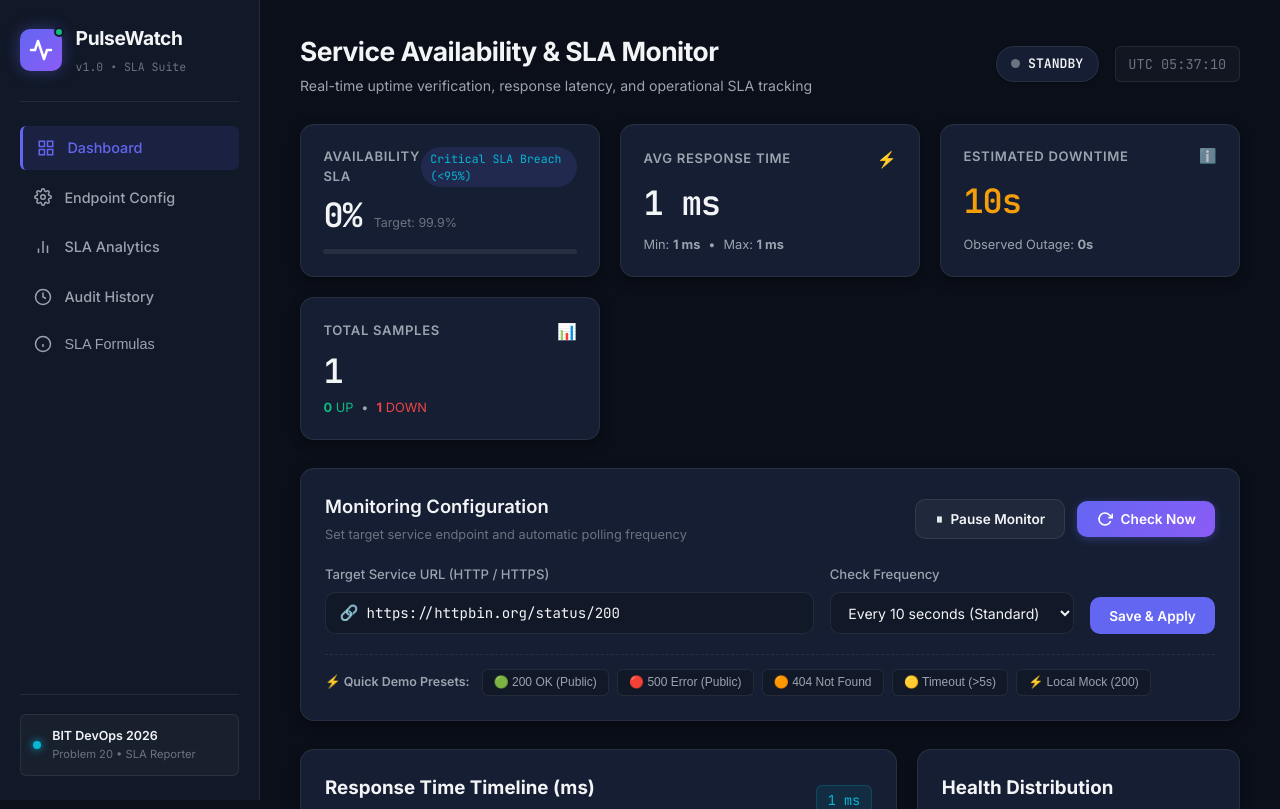
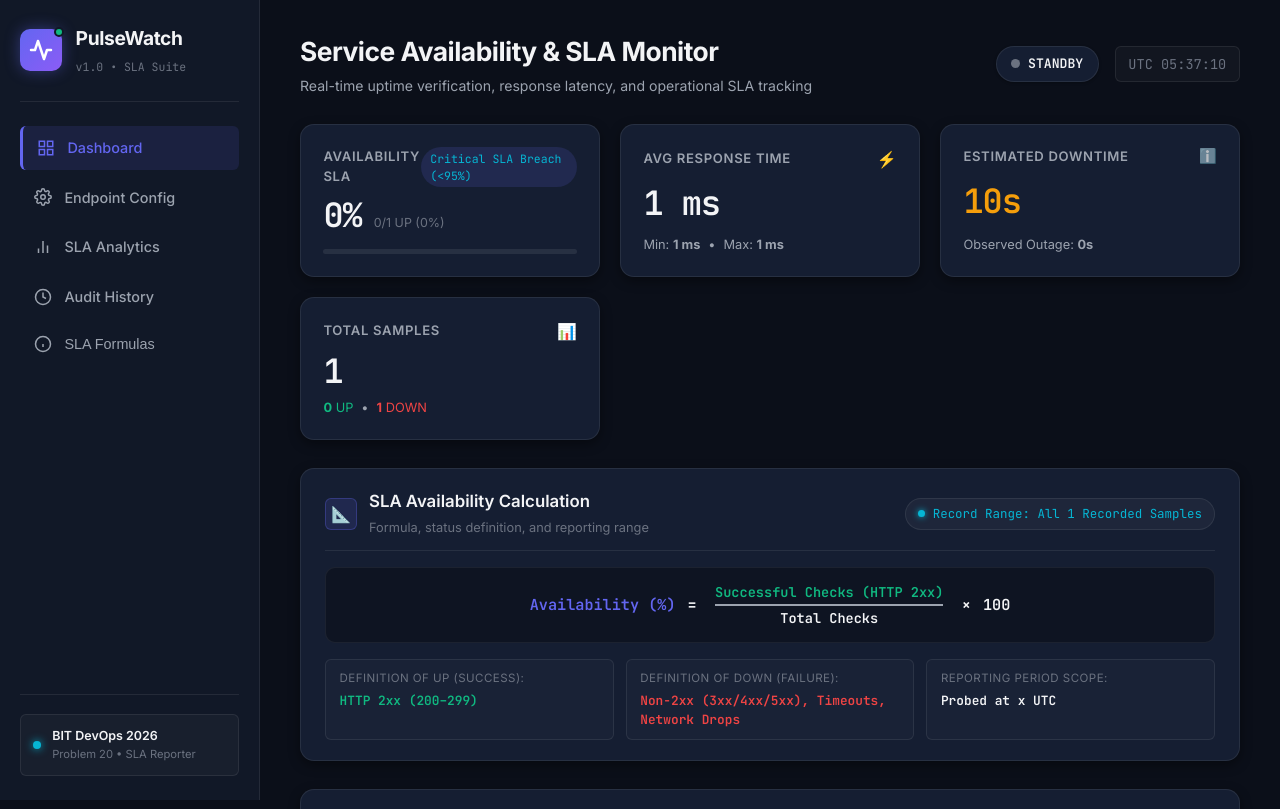
Before and after one commit to ishana07/DevOps-Hackathon, a Flask app: page / in a window 1280 px wide. Shown: the top 809 px of the page. Run offline with Flask 3, Linux system fonts and the light colour scheme; data comes from the database, SQL or seed files in the repository; tables that the repository leaves empty hold one stand-in row (values such as "Sample post"); data that the repository does not hold is empty.

Commit message:
feat(sla): implement Task 2 correct availability statistics and SLA formula section

```diff
--- a/app.py
+++ b/app.py
@@ -418,11 +418,27 @@ def calculate_sla_statistics():
         last_check_row = cursor.fetchone()
         last_check = dict(last_check_row) if last_check_row else None
 
-    # Availability Percentage
+        # Reporting period and record range bounds
+        cursor.execute("SELECT MIN(timestamp) AS start_time, MAX(timestamp) AS end_time FROM checks")
+        bounds_row = cursor.fetchone()
+        start_time = bounds_row["start_time"] if bounds_row else None
+        end_time = bounds_row["end_time"] if bounds_row else None
+
+    # Availability Percentage (Formula: successful_checks / total_checks * 100)
+    # Safe against division by zero on empty dataset
     if total_checks > 0:
         availability_pct = round((successful_checks / total_checks) * 100, 2)
+        start_fmt = start_time.replace("T", " ")[:19] + " UTC" if start_time else ""
+        end_fmt = end_time.replace("T", " ")[:19] + " UTC" if end_time else ""
+        if start_fmt == end_fmt:
+            reporting_period = f"Probed at {start_fmt}"
+        else:
+            reporting_period = f"{start_fmt} – {end_fmt}"
+        record_range = f"All {total_checks} Recorded Samples"
     else:
         availability_pct = 100.0  # Default clean SLA state
+        reporting_period = "No records yet (Awaiting first probe)"
+        record_range = "0 Samples Recorded"
 
     # Downtime Calculation 1: Interval-Sampled Estimated Downtime
     # Assumes each failed check sample represents an outage window of 1 interval
@@ -452,6 +468,11 @@ def calculate_sla_statistics():
         "successful_checks": successful_checks,
         "failed_checks": failed_checks,
         "availability_percentage": availability_pct,
+        "sla_formula": "Availability (%) = (successful checks / total checks) * 100",
+        "record_range": record_range,
+        "reporting_period": reporting_period,
+        "start_time_utc": start_time,
+        "end_time_utc": end_time,
         "average_response_time_ms": avg_time,
         "min_response_time_ms": min_time,
         "max_response_time_ms": max_time,
--- a/static/app.js
+++ b/static/app.js
@@ -36,6 +36,7 @@ document.addEventListener('DOMContentLoaded', () => {
     // KPI Cards
     kpiAvailability: document.getElementById('kpi-availability'),
     kpiSlaTier: document.getElementById('kpi-sla-tier'),
+    kpiAvailabilityTrend: document.getElementById('kpi-availability-trend'),
     kpiProgressFill: document.getElementById('kpi-progress-fill'),
     kpiLatency: document.getElementById('kpi-latency'),
     kpiMinLatency: document.getElementById('kpi-min-latency'),
@@ -45,6 +46,8 @@ document.addEventListener('DOMContentLoaded', () => {
     kpiTotalChecks: document.getElementById('kpi-total-checks'),
     kpiPassedChecks: document.getElementById('kpi-passed-checks'),
     kpiFailedChecks: document.getElementById('kpi-failed-checks'),
+    slaRangeLabel: document.getElementById('sla-range-label'),
+    slaPeriodText: document.getElementById('sla-period-text'),
 
     // Controls
     configForm: document.getElementById('config-form'),
@@ -265,6 +268,20 @@ document.addEventListener('DOMContentLoaded', () => {
     elements.kpiAvailability.textContent = `${s.availability_percentage}%`;
     elements.kpiSlaTier.textContent = s.sla_tier || 'SLA';
     elements.kpiProgressFill.style.width = `${Math.min(100, Math.max(0, s.availability_percentage))}%`;
+
+    if (elements.kpiAvailabilityTrend) {
+      elements.kpiAvailabilityTrend.textContent = s.total_checks > 0
+        ? `${s.successful_checks}/${s.total_checks} UP (${s.availability_percentage}%)`
+        : 'Target: 99.9%';
+    }
+
+    // SLA Formula Section Info
+    if (elements.slaRangeLabel) {
+      elements.slaRangeLabel.textContent = `Record Range: ${s.record_range || 'All Samples'}`;
+    }
+    if (elements.slaPeriodText) {
+      elements.slaPeriodText.textContent = s.reporting_period || 'All Recorded History';
+    }
 
     // Latency
     elements.kpiLatency.textContent = s.average_response_time_ms ? `${s.average_response_time_ms} ms` : '-- ms';
--- a/static/style.css
+++ b/static/style.css
@@ -933,6 +933,172 @@ select:focus {
   gap: 0.75rem;
 }
 
+/* --------------------------------------------------------------------------
+   SLA Formula & Calculation Methodology Dashboard Section
+   -------------------------------------------------------------------------- */
+.sla-formula-section {
+  background: var(--bg-card);
+  border: 1px solid var(--border-subtle);
+  border-radius: var(--radius-lg);
+  padding: 1.25rem 1.5rem;
+  box-shadow: var(--shadow-md);
+  transition: border-color 0.2s ease;
+}
+
+.sla-formula-section:hover {
+  border-color: rgba(99, 102, 241, 0.25);
+}
+
+.sla-formula-header {
+  display: flex;
+  justify-content: space-between;
+  align-items: center;
+  flex-wrap: wrap;
+  gap: 1rem;
+  margin-bottom: 1rem;
+  padding-bottom: 0.75rem;
+  border-bottom: 1px solid var(--border-subtle);
+}
+
+.sla-formula-title-group {
+  display: flex;
+  align-items: center;
+  gap: 0.75rem;
+}
+
+.formula-badge-icon {
+  width: 32px;
+  height: 32px;
+  background: rgba(99, 102, 241, 0.15);
+  border: 1px solid rgba(99, 102, 241, 0.3);
+  border-radius: var(--radius-sm);
+  display: flex;
+  align-items: center;
+  justify-content: center;
+  font-size: 1rem;
+}
+
+.formula-title-text h3 {
+  font-size: 1.05rem;
+  font-weight: 600;
+  color: var(--text-primary);
+}
+
+.reporting-range-tag {
+  display: inline-flex;
+  align-items: center;
+  gap: 0.5rem;
+  background: rgba(255, 255, 255, 0.04);
+  border: 1px solid var(--border-subtle);
+  padding: 0.35rem 0.75rem;
+  border-radius: 9999px;
+  font-size: 0.78rem;
+  font-family: var(--font-mono);
+  color: var(--accent-cyan);
+}
+
+.range-dot {
+  width: 7px;
+  height: 7px;
+  background: var(--accent-cyan);
+  border-radius: 50%;
+  box-shadow: 0 0 6px var(--accent-cyan);
+}
+
+.sla-formula-body {
+  display: flex;
+  flex-direction: column;
+  gap: 1rem;
+}
+
+.formula-math-card {
+  background: rgba(0, 0, 0, 0.3);
+  border: 1px solid rgba(255, 255, 255, 0.06);
+  border-radius: var(--radius-md);
+  padding: 0.85rem 1.25rem;
+  display: flex;
+  align-items: center;
+  justify-content: center;
+}
+
+.formula-math-display {
+  display: inline-flex;
+  align-items: center;
+  gap: 0.75rem;
+  font-family: var(--font-mono);
+  font-size: 0.95rem;
+  color: #E2E8F0;
+  flex-wrap: wrap;
+  justify-content: center;
+}
+
+.formula-var {
+  font-weight: 700;
+  color: var(--accent-primary);
+}
+
+.formula-eq, .formula-times, .formula-100 {
+  font-weight: 600;
+  color: var(--text-primary);
+}
+
+.formula-fraction {
+  display: inline-flex;
+  flex-direction: column;
+  align-items: center;
+  text-align: center;
+  font-size: 0.85rem;
+  padding: 0 0.4rem;
+}
+
+.fraction-num {
+  padding-bottom: 2px;
+  color: var(--color-success);
+  font-weight: 600;
+}
+
+.fraction-bar {
+  width: 100%;
+  height: 1.5px;
+  background: var(--text-secondary);
+}
+
+.fraction-den {
+  padding-top: 2px;
+  color: var(--text-primary);
+  font-weight: 600;
+}
+
+.formula-details-grid {
+  display: grid;
+  grid-template-columns: repeat(auto-fit, minmax(220px, 1fr));
+  gap: 0.75rem;
+  font-size: 0.8rem;
+}
+
+.formula-detail-item {
+  background: rgba(255, 255, 255, 0.02);
+  border: 1px solid var(--border-subtle);
+  border-radius: var(--radius-sm);
+  padding: 0.6rem 0.85rem;
+  display: flex;
+  flex-direction: column;
+  gap: 0.25rem;
+}
+
+.detail-label {
+  font-size: 0.72rem;
+  color: var(--text-muted);
+  text-transform: uppercase;
+  letter-spacing: 0.04em;
+}
+
+.detail-value {
+  font-weight: 600;
+  font-family: var(--font-mono);
+  font-size: 0.8rem;
+}
+
 /* Responsive Adjustments */
 @media (max-width: 900px) {
   .sidebar { display: none; }
--- a/templates/index.html
+++ b/templates/index.html
@@ -213,6 +213,54 @@
         </div>
       </section>
 
+      <!-- SLA Formula & Calculation Methodology Section -->
+      <section class="card sla-formula-section" id="sla-formula-section">
+        <div class="sla-formula-header">
+          <div class="sla-formula-title-group">
+            <span class="formula-badge-icon">📐</span>
+            <div class="formula-title-text">
+              <h3>SLA Availability Calculation</h3>
+              <span class="card-subtitle">Formula, status definition, and reporting range</span>
+            </div>
+          </div>
+          <div class="reporting-range-tag">
+            <span class="range-dot"></span>
+            <span id="sla-range-label">Record Range: All 0 Samples</span>
+          </div>
+        </div>
+
+        <div class="sla-formula-body">
+          <div class="formula-math-card">
+            <div class="formula-math-display">
+              <span class="formula-var">Availability (%)</span>
+              <span class="formula-eq">=</span>
+              <div class="formula-fraction">
+                <span class="fraction-num">Successful Checks (HTTP 2xx)</span>
+                <span class="fraction-bar"></span>
+                <span class="fraction-den">Total Checks</span>
+              </div>
+              <span class="formula-times">×</span>
+              <span class="formula-100">100</span>
+            </div>
+          </div>
+
+          <div class="formula-details-grid">
+            <div class="formula-detail-item">
+              <span class="detail-label">Definition of UP (Success):</span>
+              <span class="detail-value text-success">HTTP 2xx (200–299)</span>
+            </div>
+            <div class="formula-detail-item">
+              <span class="detail-label">Definition of DOWN (Failure):</span>
+              <span class="detail-value text-danger">Non-2xx (3xx/4xx/5xx), Timeouts, Network Drops</span>
+            </div>
+            <div class="formula-detail-item">
+              <span class="detail-label">Reporting Period Scope:</span>
+              <span class="detail-value" id="sla-period-text">No records yet (Awaiting first probe)</span>
+            </div>
+          </div>
+        </div>
+      </section>
+
       <!-- Endpoint & Control Configuration Panel -->
       <section class="card config-panel" id="config-section">
         <div class="card-header">
```
Also changed, not shown: tests/test_pulsewatch.py (+39 -0 lines), tests/test_task2_sla_calculation.py (added, +119 -0 lines).
